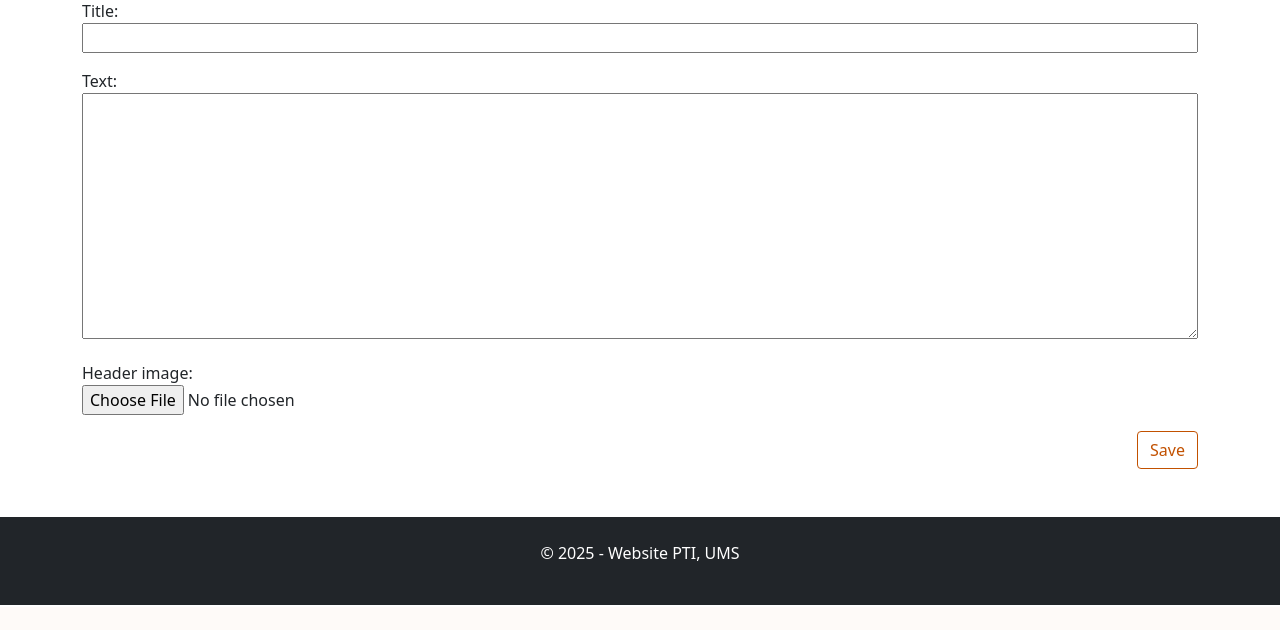
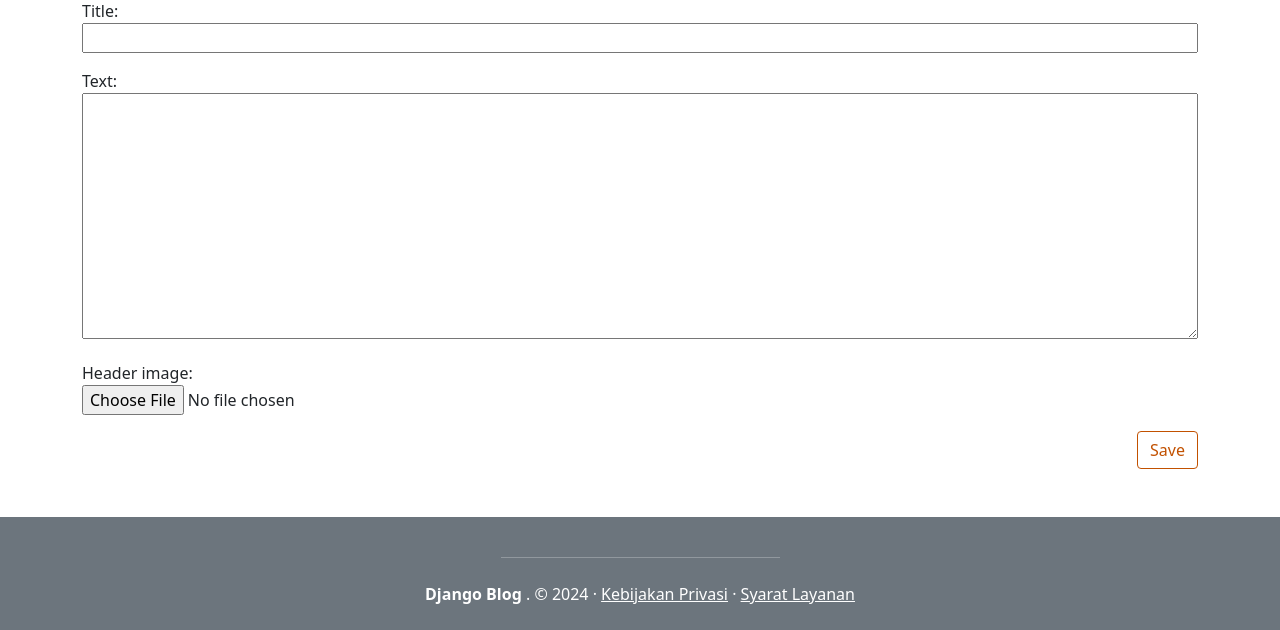
Before and after one commit to brillyanml/django-blog, a Django app: page /post/new/ in a window 1280 px wide. Shown: the part 193-823 px from the top of the page. Before the commit the page ends 798 px from the top, so only its background shows below. Run offline with Django 5.2, Linux system fonts and the light colour scheme; the visitor is signed in with stand-in values (Sample User, id 1).

Commit message:
Update footer layout on base.html

```diff
--- a/blog/templates/blog/base.html
+++ b/blog/templates/blog/base.html
@@ -27,9 +27,14 @@
                 </div>
             </div>
         </main>
-        <footer class="bg-dark text-white text-center p-4 mt-5">
+        <footer class="bg-secondary text-white text-center py-4 mt-5">
             <div class="container">
-                <p>&copy; 2025 - Website PTI, UMS</p>
+                <hr class="border-light w-25 mx-auto mb-4">
+                <p class="mb-0">
+                    <strong>Django Blog</strong> . &copy; 2024 ·
+                    <a href="#" class="text-white text-decoration-underline">Kebijakan Privasi</a> ·
+                    <a href="#" class="text-white text-decoration-underline">Syarat Layanan</a>
+                </p>
             </div>
         </footer>
     </body>
```
